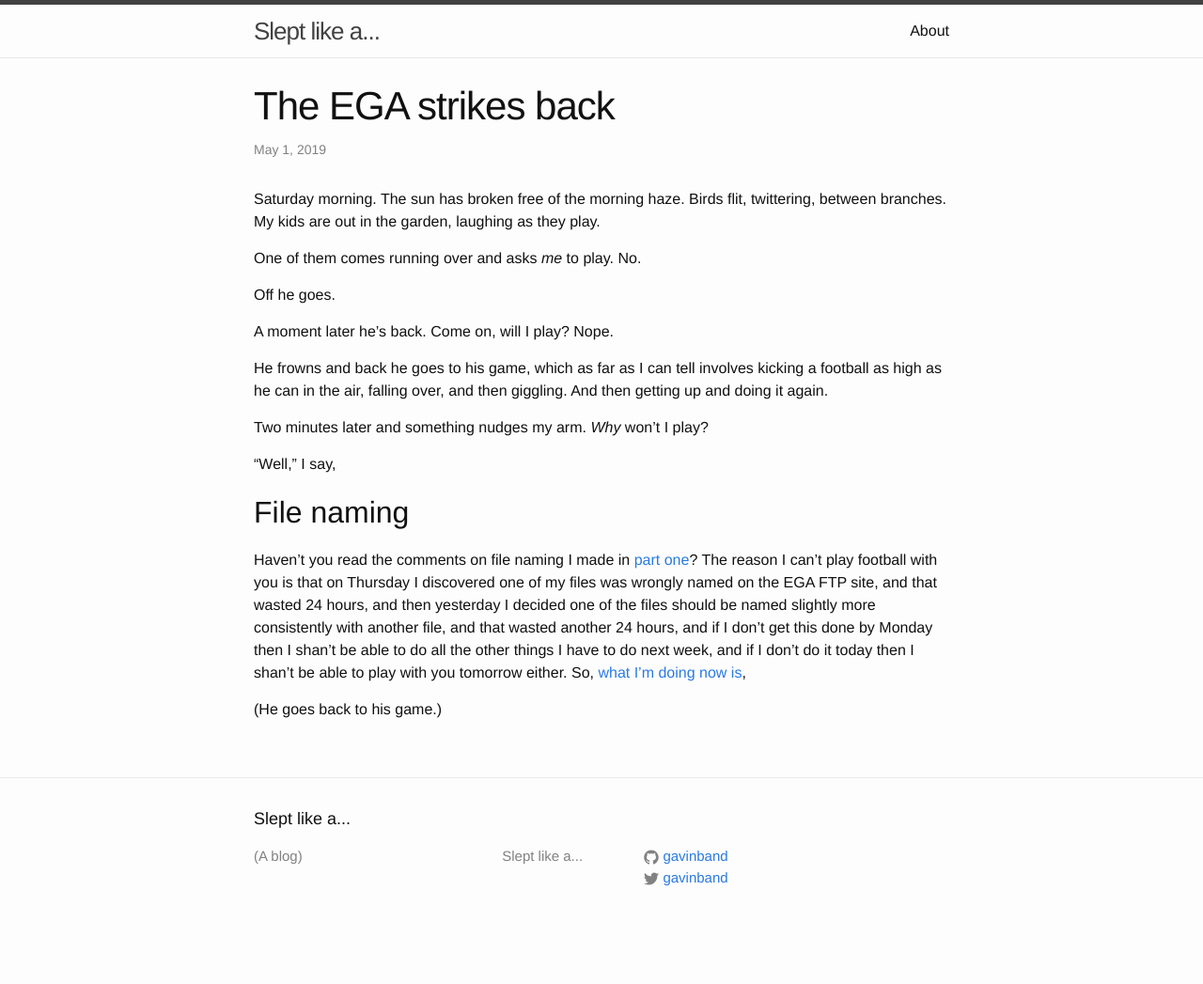
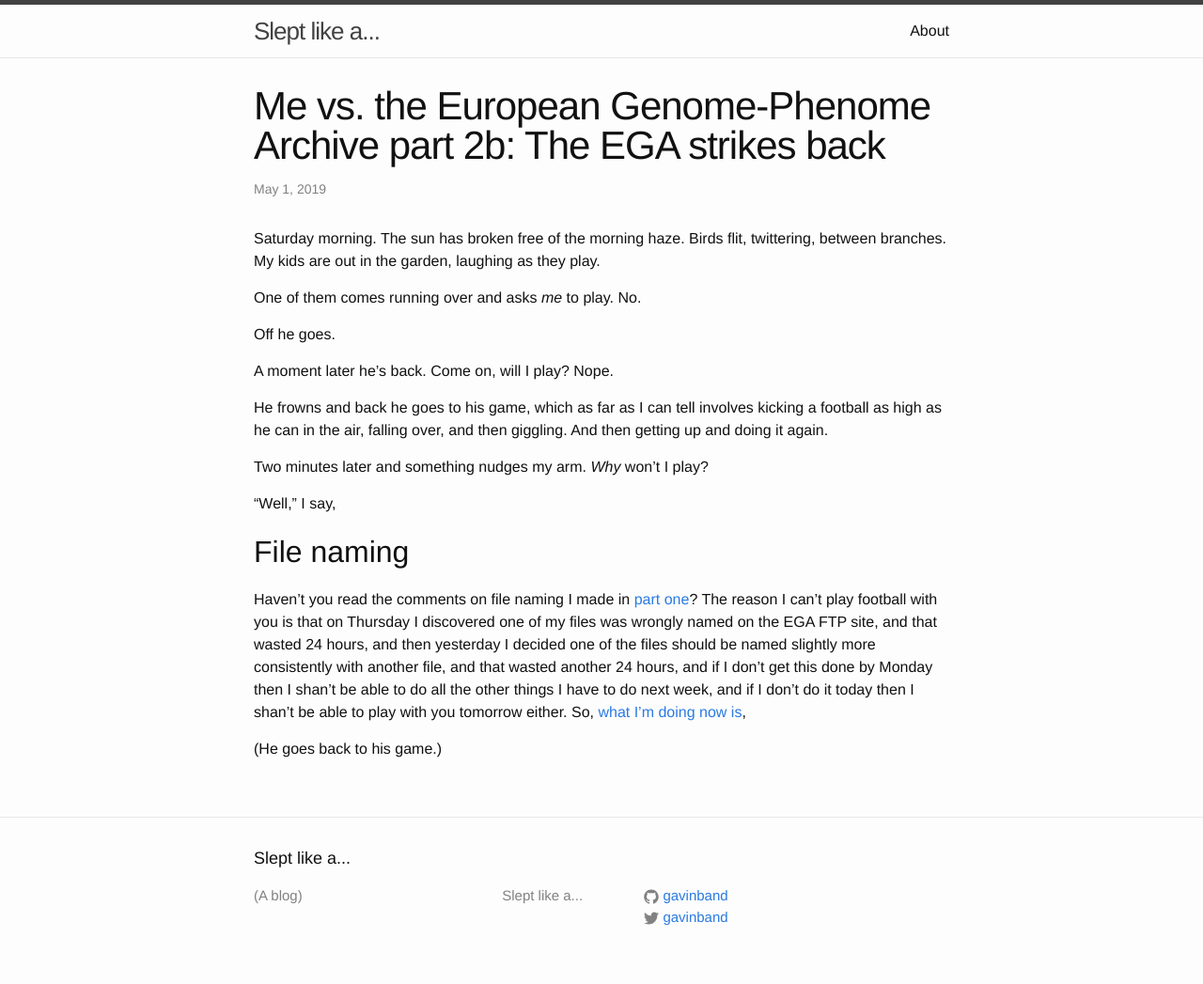
Before and after one commit to gavinband/gavinband.github.io, a Jekyll site: the page built from _posts/2019-05-11-The EGA strikes back.md, in a window 1280 px wide. Shown: the whole page at 94% size. Built offline with Jekyll 4.4.1, drawn with Linux system fonts in a browser that asks for light colours; before the commit the page ends 1005 px from its top, so only the background shows below that.

Commit message:
EGA story minor updates

```diff
--- a/_posts/2019-05-11-The EGA strikes back.md
+++ b/_posts/2019-05-11-The EGA strikes back.md
@@ -1,6 +1,6 @@
 ---
 layout: post
-title:  "The EGA strikes back"
+title:  "Me vs. the European Genome-Phenome Archive part 2b: The EGA strikes back"
 date:   2019-05-01
 categories: bioinformatics data
 ---
```
Also changed, not shown: _posts/2019-05-02-Me_versus_the_European_Genome_Phenome_Archive_part_two.md (+2 -0 lines).
